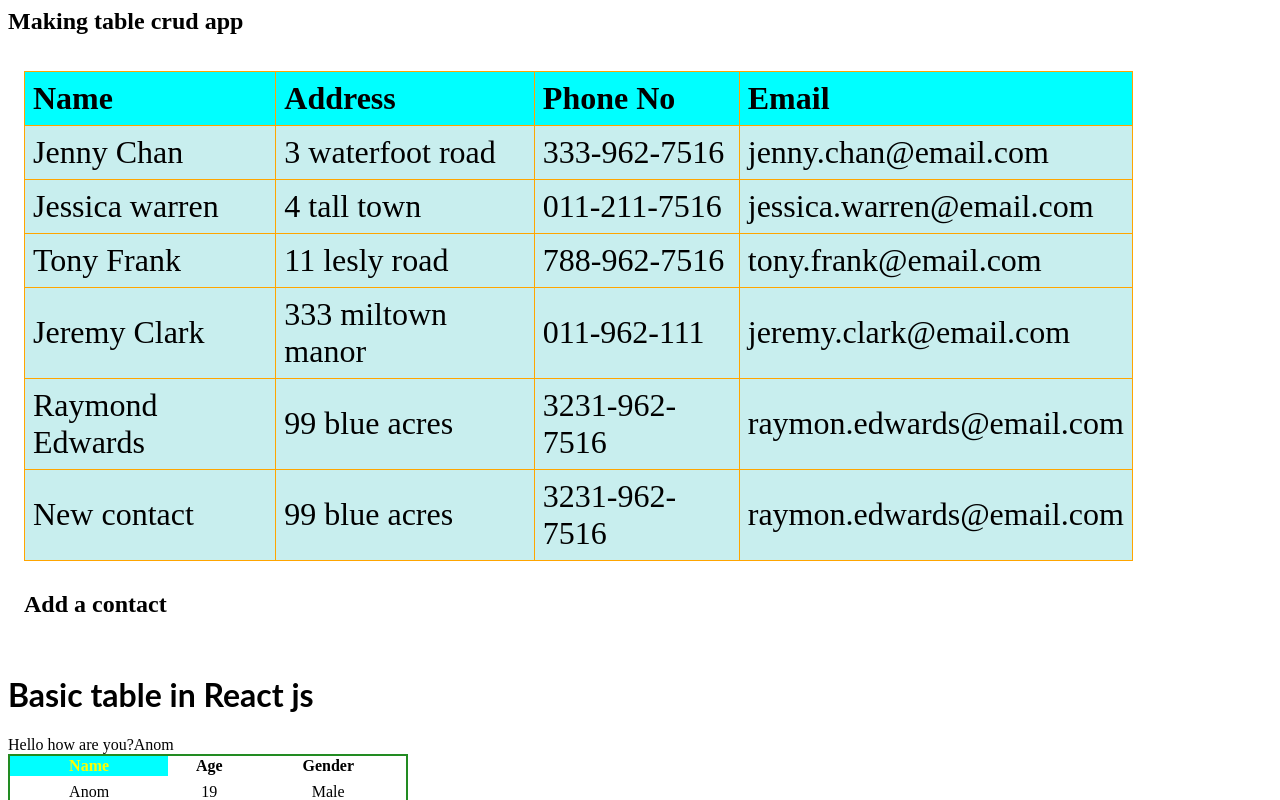
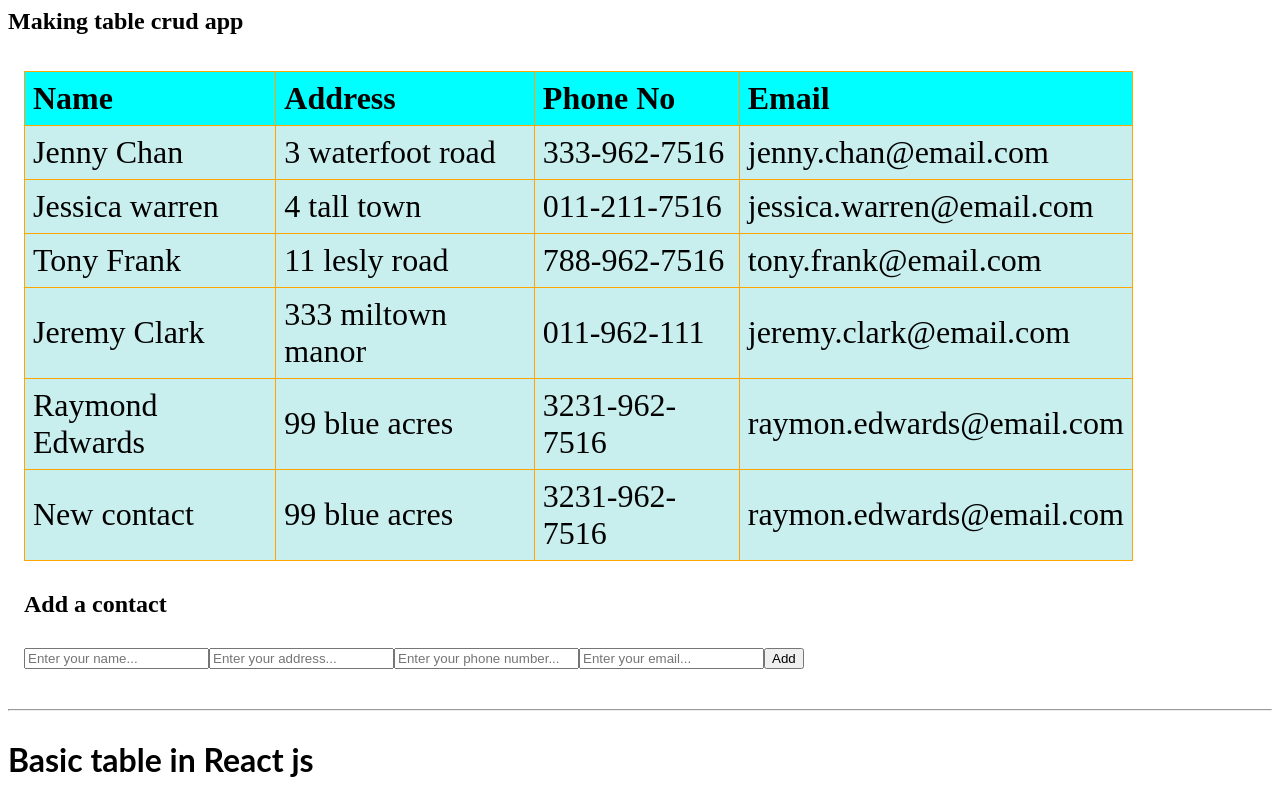
Before and after one commit to NikhilAndola/react-table-manipulation-crud, a React (Create React App) app: page / in a window 1280 px wide. Shown: the top 800 px of the page. Built offline with nearby package versions, Linux system fonts and the light colour scheme.

Commit message:
3 files modified, added nanoid package

```diff
--- a/package.json
+++ b/package.json
@@ -4,6 +4,7 @@
   "private": true,
   "dependencies": {
     "clsx": "^1.1.1",
+    "nanoid": "^3.3.2",
     "react": "^17.0.2",
     "react-dom": "^17.0.2"
   },
--- a/src/App.js
+++ b/src/App.js
@@ -19,6 +19,7 @@ export default function App() {
     <>
       {/* /** * * * **/}
       <TableCrud />
+      <hr />
       <div
         style={{ overflowY: 'scroll', height: '250px', marginBottom: '50px' }}
       >
--- a/src/tableCrud/TableCrud.js
+++ b/src/tableCrud/TableCrud.js
@@ -2,9 +2,36 @@ import React, { useState } from 'react';
 import styles from './tabstyle.module.css';
 import clsx from 'clsx';
 import data from '../mock.data.json';
+import { nanoid } from 'nanoid';
 
 export const TableCrud = () => {
   const [contacts, setContacts] = useState(data);
+  const [addFormData, setAddFormData] = useState({
+    fullName: '',
+    address: '',
+    phoneNumber: '',
+    email: '',
+  });
+
+  const handleAddFormChange = (event) => {
+    console.log(event);
+    event.preventDefault();
+    setAddFormData({
+      ...addFormData,
+      [event.target.name]: event.target.value,
+    });
+  };
+
+  const handleAddFormSubmit = (e) => {
+    e.preventDefault();
+    const newContacts = {
+      id: nanoid(),
+      fullName: addFormData.fullName,
+      address: addFormData.address,
+      phoneNumber: addFormData.phoneNumber,
+      email: addFormData.email,
+    };
+  };
 
   return (
     <>
@@ -48,6 +75,41 @@ export const TableCrud = () => {
         </table>
 
         <h2>Add a contact</h2>
+        <form>
+          <input
+            type="text"
+            name="fullName"
+            required="required"
+            value={addFormData.fullName}
+            onChange={handleAddFormChange}
+            placeholder="Enter your name..."
+          />
+          <input
+            type="text"
+            name="address"
+            required="required"
+            value={addFormData.address}
+            onChange={handleAddFormChange}
+            placeholder="Enter your address..."
+          />
+          <input
+            type="tel"
+            name="phoneNumber"
+            required="required"
+            value={addFormData.phoneNumber}
+            onChange={handleAddFormChange}
+            placeholder="Enter your phone number..."
+          />
+          <input
+            type="email"
+            name="email"
+            required="required"
+            value={addFormData.email}
+            onChange={handleAddFormChange}
+            placeholder="Enter your email..."
+          />
+          <button type="submit">Add</button>
+        </form>
       </div>
     </>
   );
```
